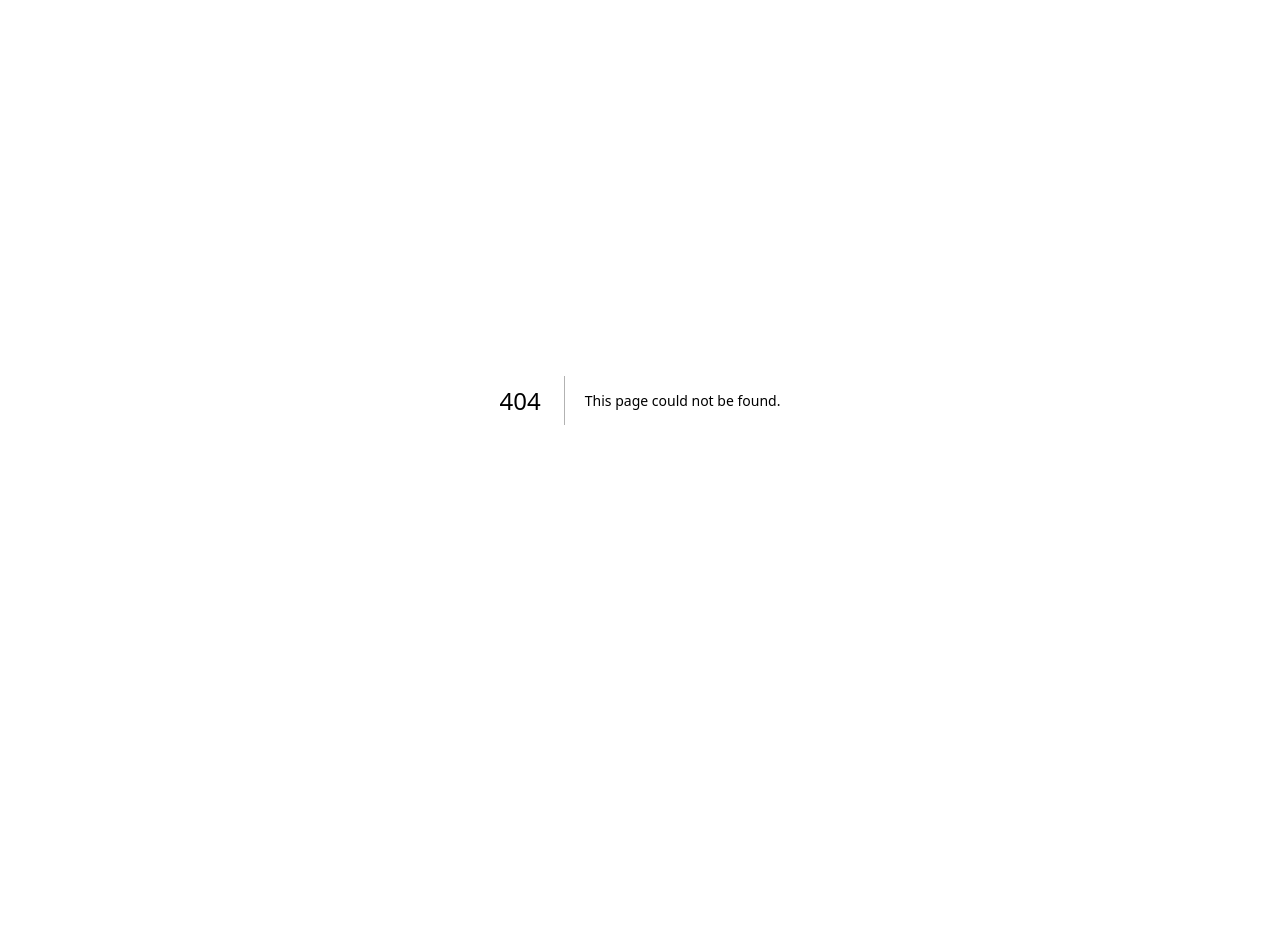
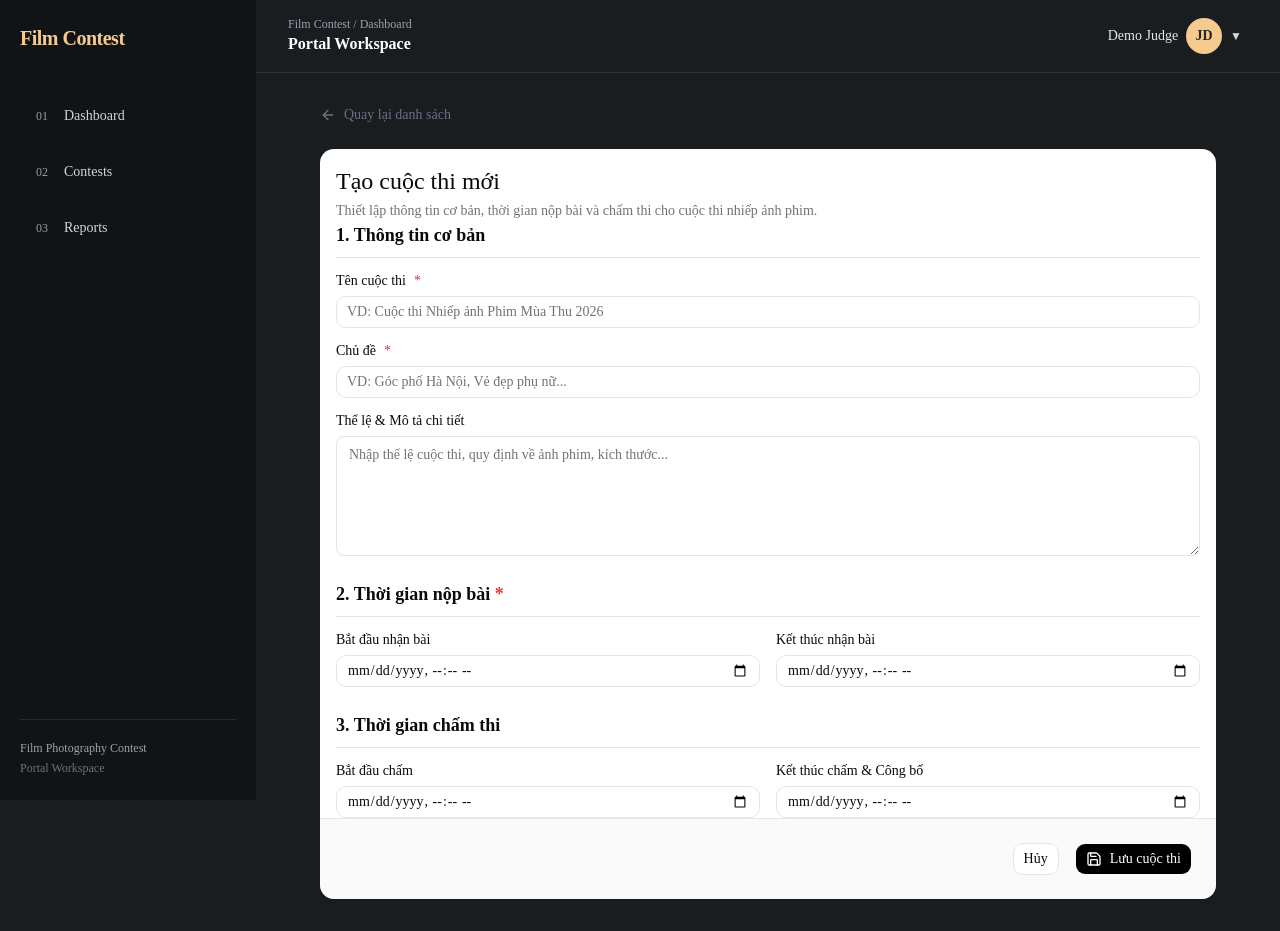
Before and after one commit to hnamhocit/cnpm_110, a Next.js app in the folder apps/web/: page /portal/contests/create in a window 1280 px wide. Before the commit this address had no page. Before the commit the page ends 800 px from the top, so only its background shows below. Built offline with nearby package versions, Linux system fonts and the light colour scheme; no server answers.

Commit message:
feat(FPC-35): create new contest form UI

```diff
--- /dev/null
+++ b/apps/web/src/app/portal/contests/create/page.tsx
@@ -0,0 +1,172 @@
+"use client";
+
+import { type FormEvent, useState } from "react";
+import { useRouter } from "next/navigation";
+import Link from "next/link";
+import { ArrowLeft, Save } from "lucide-react";
+
+import { http } from "@/lib/http";
+import { Button } from "@/components/ui/button";
+import { Input } from "@/components/ui/input";
+import { Label } from "@/components/ui/label";
+import {
+  Card,
+  CardContent,
+  CardDescription,
+  CardFooter,
+  CardHeader,
+  CardTitle,
+} from "@/components/ui/card";
+
+export default function CreateContestPage() {
+  const router = useRouter();
+  const [isLoading, setIsLoading] = useState(false);
+  const [error, setError] = useState("");
+
+  // State lưu trữ dữ liệu form
+  const [formData, setFormData] = useState({
+    title: "",
+    theme: "",
+    description: "",
+    submissionStart: "",
+    submissionEnd: "",
+    judgingStart: "",
+    judgingEnd: "",
+  });
+
+  // Hàm cập nhật state khi gõ
+  const handleChange = (e: React.ChangeEvent<HTMLInputElement | HTMLTextAreaElement>) => {
+    const { name, value } = e.target;
+    setFormData((prev) => ({ ...prev, [name]: value }));
+  };
+
+  // Hàm submit form
+  const handleSubmit = async (e: FormEvent) => {
+    e.preventDefault();
+    setError("");
+
+    // Validate cơ bản
+    if (!formData.title || !formData.theme || !formData.submissionStart || !formData.submissionEnd) {
+      setError("Vui lòng điền đủ Tên, Chủ đề và Thời gian nộp bài.");
+      return;
+    }
+
+    if (new Date(formData.submissionStart) >= new Date(formData.submissionEnd)) {
+      setError("Ngày kết thúc nộp bài phải sau ngày bắt đầu.");
+      return;
+    }
+
+    setIsLoading(true);
+
+    try {
+      // Gửi API lên Backend (Nhớ check lại endpoint với bạn làm BE)
+      await http.post("/api/v1/contests", formData);
+
+      alert("Tạo cuộc thi thành công!");
+      router.push("/portal/contests"); // Quay về trang danh sách
+      router.refresh(); // Load lại dữ liệu
+    } catch (err: any) {
+      console.error(err);
+      setError(
+        err.response?.data?.message ||
+        "Tạo cuộc thi thất bại. Vui lòng kiểm tra lại kết nối Backend!"
+      );
+    } finally {
+      setIsLoading(false);
+    }
+  };
+
+  return (
+    <div className="max-w-4xl mx-auto space-y-6">
+      {/* Nút quay lại */}
+      <Link href="/portal/contests" className="inline-flex items-center text-sm text-gray-500 hover:text-black">
+        <ArrowLeft className="w-4 h-4 mr-2" /> Quay lại danh sách
+      </Link>
+
+      <Card>
+        <form onSubmit={handleSubmit}>
+          <CardHeader>
+            <CardTitle className="text-2xl">Tạo cuộc thi mới</CardTitle>
+            <CardDescription>
+              Thiết lập thông tin cơ bản, thời gian nộp bài và chấm thi cho cuộc thi nhiếp ảnh phim.
+            </CardDescription>
+          </CardHeader>
+
+          <CardContent className="space-y-6">
+            {/* THÔNG TIN CƠ BẢN */}
+            <div className="space-y-4">
+              <h3 className="text-lg font-semibold border-b pb-2">1. Thông tin cơ bản</h3>
+
+              <div className="space-y-2">
+                <Label htmlFor="title">Tên cuộc thi <span className="text-red-500">*</span></Label>
+                <Input id="title" name="title" placeholder="VD: Cuộc thi Nhiếp ảnh Phim Mùa Thu 2026" value={formData.title} onChange={handleChange} required />
+              </div>
+
+              <div className="space-y-2">
+                <Label htmlFor="theme">Chủ đề <span className="text-red-500">*</span></Label>
+                <Input id="theme" name="theme" placeholder="VD: Góc phố Hà Nội, Vẻ đẹp phụ nữ..." value={formData.theme} onChange={handleChange} required />
+              </div>
+
+              <div className="space-y-2">
+                <Label htmlFor="description">Thể lệ & Mô tả chi tiết</Label>
+                <textarea
+                  id="description"
+                  name="description"
+                  className="flex min-h-[120px] w-full rounded-md border border-input bg-background px-3 py-2 text-sm ring-offset-background placeholder:text-muted-foreground focus-visible:outline-none focus-visible:ring-2 focus-visible:ring-ring focus-visible:ring-offset-2 disabled:cursor-not-allowed disabled:opacity-50"
+                  placeholder="Nhập thể lệ cuộc thi, quy định về ảnh phim, kích thước..."
+                  value={formData.description}
+                  onChange={handleChange}
+                />
+              </div>
+            </div>
+
+            {/* THỜI GIAN NỘP BÀI */}
+            <div className="space-y-4">
+              <h3 className="text-lg font-semibold border-b pb-2">2. Thời gian nộp bài <span className="text-red-500">*</span></h3>
+              <div className="grid grid-cols-1 md:grid-cols-2 gap-4">
+                <div className="space-y-2">
+                  <Label htmlFor="submissionStart">Bắt đầu nhận bài</Label>
+                  <Input type="datetime-local" id="submissionStart" name="submissionStart" value={formData.submissionStart} onChange={handleChange} required />
+                </div>
+                <div className="space-y-2">
+                  <Label htmlFor="submissionEnd">Kết thúc nhận bài</Label>
+                  <Input type="datetime-local" id="submissionEnd" name="submissionEnd" value={formData.submissionEnd} onChange={handleChange} required />
+                </div>
+              </div>
+            </div>
+
+            {/* THỜI GIAN CHẤM THI */}
+            <div className="space-y-4">
+              <h3 className="text-lg font-semibold border-b pb-2">3. Thời gian chấm thi</h3>
+              <div className="grid grid-cols-1 md:grid-cols-2 gap-4">
+                <div className="space-y-2">
+                  <Label htmlFor="judgingStart">Bắt đầu chấm</Label>
+                  <Input type="datetime-local" id="judgingStart" name="judgingStart" value={formData.judgingStart} onChange={handleChange} />
+                </div>
+                <div className="space-y-2">
+                  <Label htmlFor="judgingEnd">Kết thúc chấm & Công bố</Label>
+                  <Input type="datetime-local" id="judgingEnd" name="judgingEnd" value={formData.judgingEnd} onChange={handleChange} />
+                </div>
+              </div>
+            </div>
+
+            {error && (
+              <div className="p-4 bg-red-50 text-red-600 rounded-md border border-red-200 text-sm font-medium">
+                {error}
+              </div>
+            )}
+          </CardContent>
+
+          <CardFooter className="flex justify-end gap-4 border-t p-6">
+            <Link href="/portal/contests">
+              <Button type="button" variant="outline">Hủy</Button>
+            </Link>
+            <Button type="submit" disabled={isLoading} className="bg-black text-white gap-2">
+              {isLoading ? "Đang lưu..." : <><Save className="w-4 h-4" /> Lưu cuộc thi</>}
+            </Button>
+          </CardFooter>
+        </form>
+      </Card>
+    </div>
+  );
+}
```
